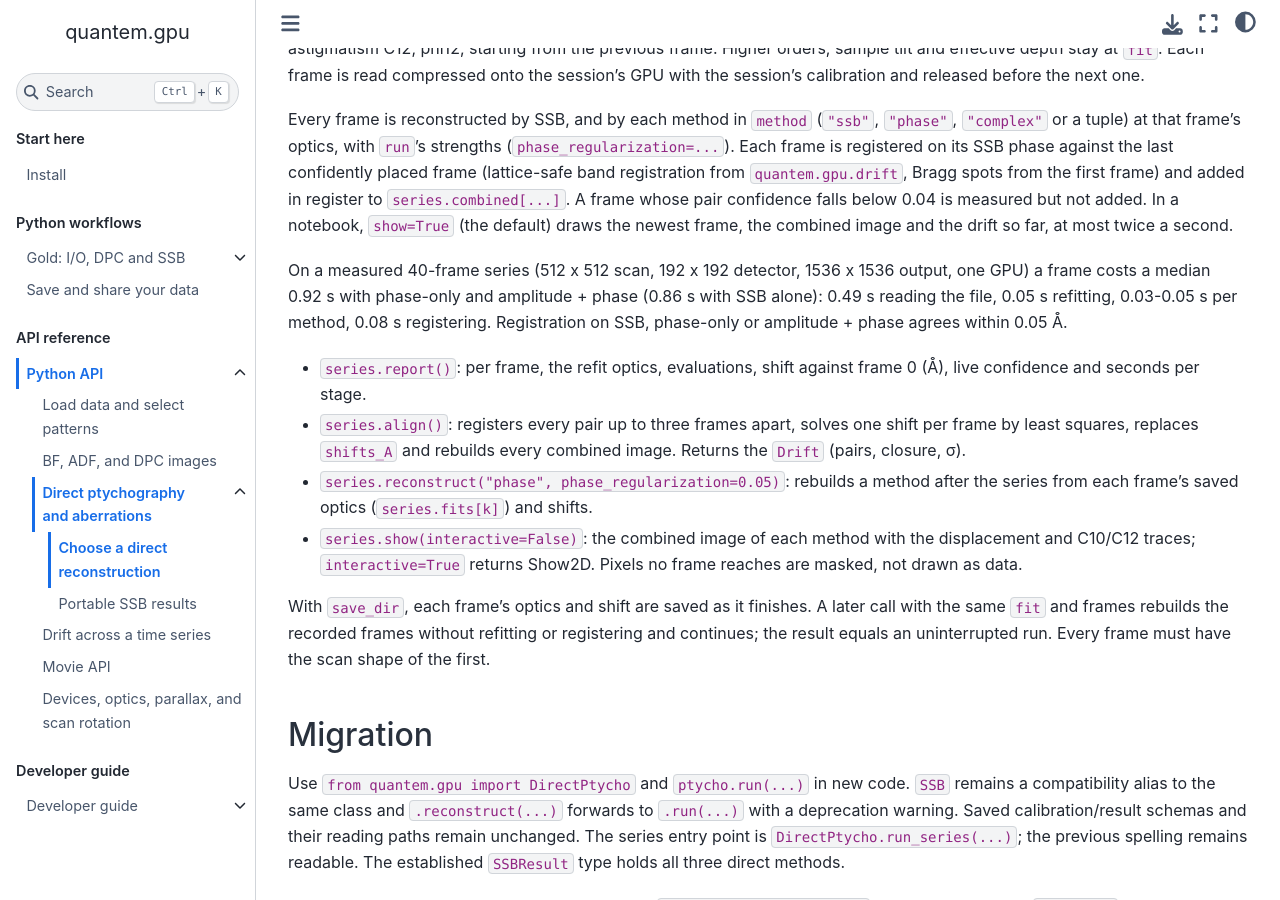
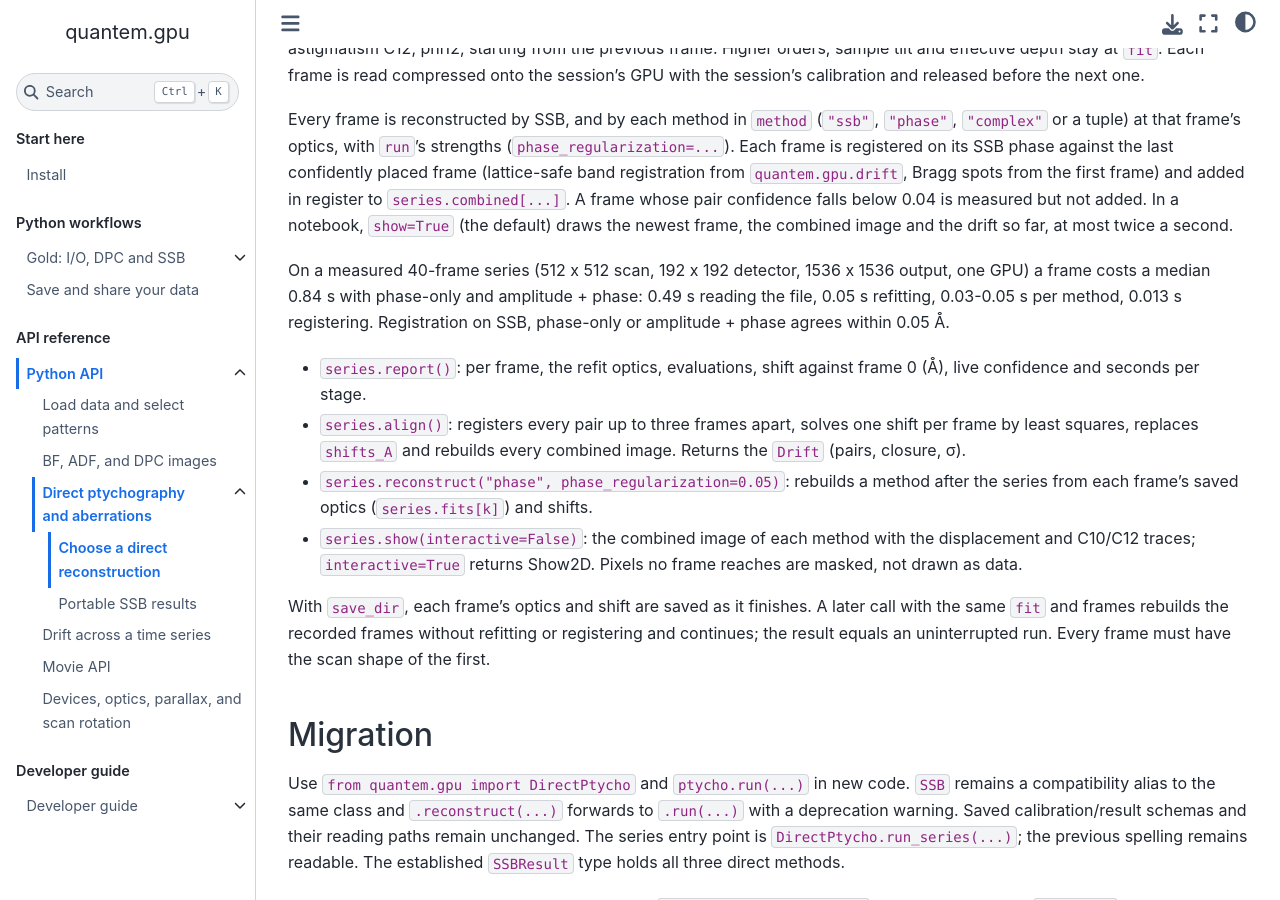
Before and after one commit to bobleesj/quantem.gpu, a Jupyter Book: the page built from docs/api/direct-ptycho.md, in a window 1280 px wide and 900 px high, scrolled down 4419 px. Built offline with Jupyter Book 1.0.4 settings and Sphinx 7.4.7 and the Sphinx Book theme 1.1.4, drawn with Linux system fonts in a browser that asks for light colours; pages that are not in the unit, such as notebooks, are missing from menus.

Commit message:
docs: stream timings after vectorized spot masks, 0.84 s a frame and 0.013 s alignment

```diff
--- a/docs/api/direct-ptycho.md
+++ b/docs/api/direct-ptycho.md
@@ -250,9 +250,9 @@ default) draws the newest frame, the combined image and the drift so far, at
 most twice a second.
 
 On a measured 40-frame series (512 x 512 scan, 192 x 192 detector, 1536 x 1536
-output, one GPU) a frame costs a median 0.92 s with phase-only and amplitude +
-phase (0.86 s with SSB alone): 0.49 s reading the file, 0.05 s refitting,
-0.03-0.05 s per method, 0.08 s registering. Registration on SSB, phase-only or
+output, one GPU) a frame costs a median 0.84 s with phase-only and amplitude +
+phase: 0.49 s reading the file, 0.05 s refitting, 0.03-0.05 s per method,
+0.013 s registering. Registration on SSB, phase-only or
 amplitude + phase agrees within 0.05 Å.
 
 - `series.report()`: per frame, the refit optics, evaluations, shift against
```
Also changed, not shown: 1 other file.
